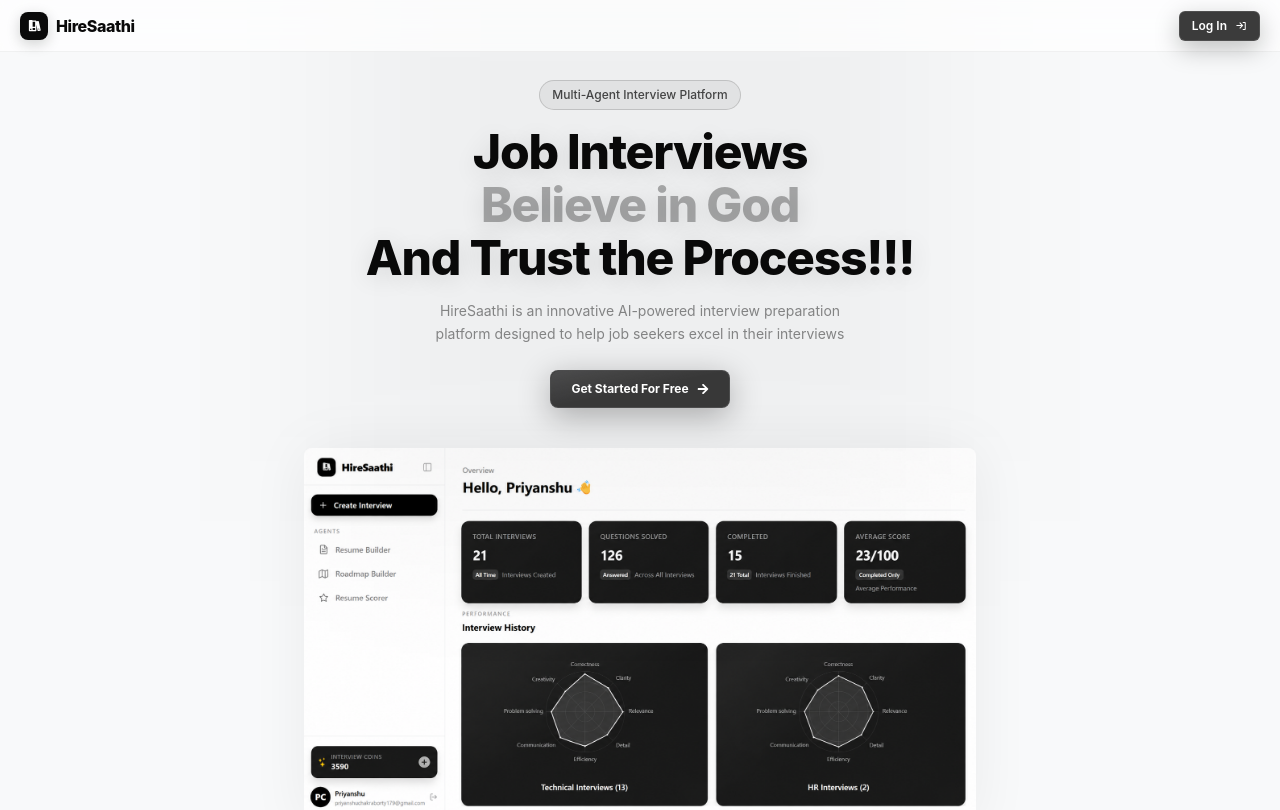
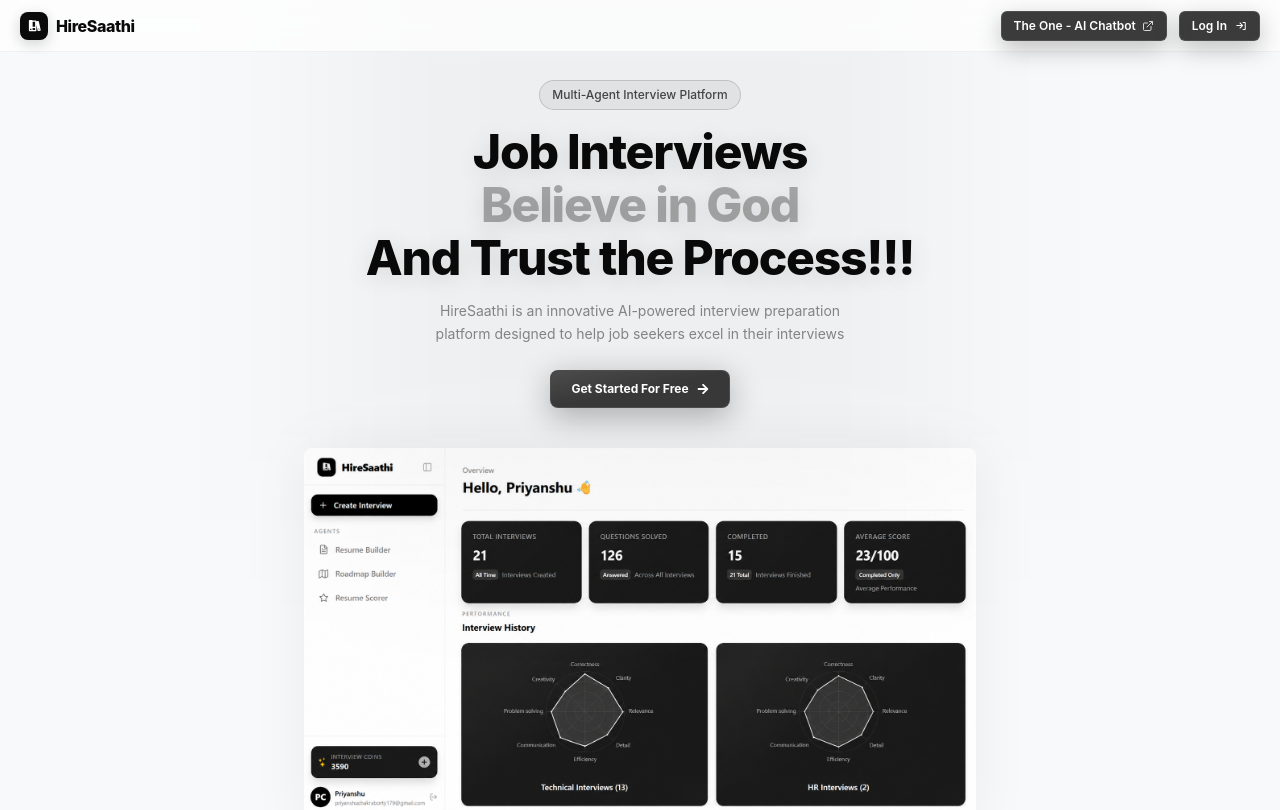
Before and after one commit to Sanidhya73520/HireSaathi-MultiAgentAI-Interview-Platform, a React (Vite) app in the folder HireSaathi/frontend/: page / in a window 1280 px wide. Shown: the top 810 px of the page. Built offline with nearby package versions, Linux system fonts and the light colour scheme; no server answers.

Commit message:
Add 'The One - AI Chatbot' navbar button beside Login

```diff
--- a/HireSaathi/frontend/src/pages/Home.jsx
+++ b/HireSaathi/frontend/src/pages/Home.jsx
@@ -6,7 +6,7 @@ import LoginModel from "../components/LoginModel";
 import { useState } from "react";
 import { FaArrowRight } from "react-icons/fa";
 import dashboard from "../assets/home_dashboard.png";
-import { FiBarChart2, FiFileText, FiMap, FiMic } from "react-icons/fi";
+import { FiBarChart2, FiFileText, FiMap, FiMic, FiExternalLink } from "react-icons/fi";
 
 function Home({ setUser }) {
   const [showlogin, setshowlogin] = useState(false);
@@ -30,6 +30,18 @@ function Home({ setUser }) {
           </div>
         </div>
 
+        <div className="flex items-center gap-3">
+          <motion.a
+            href="https://the-one-multi-agent-ai-platform-seven.vercel.app/"
+            target="_blank"
+            rel="noopener noreferrer"
+            whileHover={{ scale: 1.04 }}
+            whileTap={{ scale: 0.97 }}
+            className="bg-[#0A0A0A]/80 backdrop-blur-2xl text-white font-semibold border border-white/10 rounded-md px-3 py-1.5 text-xs cursor-pointer transition-all hover:border-white/20 shadow-[0_8px_24px_rgba(0,0,0,0.25)] flex items-center gap-1.5"
+          >
+            The One - AI Chatbot <FiExternalLink size={12} className="opacity-80" />
+          </motion.a>
+
           <motion.button
             onClick={() => setshowlogin(true)}
             whileHover={{ scale: 1.04 }}
@@ -38,6 +50,7 @@ function Home({ setUser }) {
           >
             Log In <CgLogIn />
           </motion.button>
+        </div>
       </motion.nav>
 
       {/* main area */}
```
Lines whose indentation alone changed are shown as unchanged.
